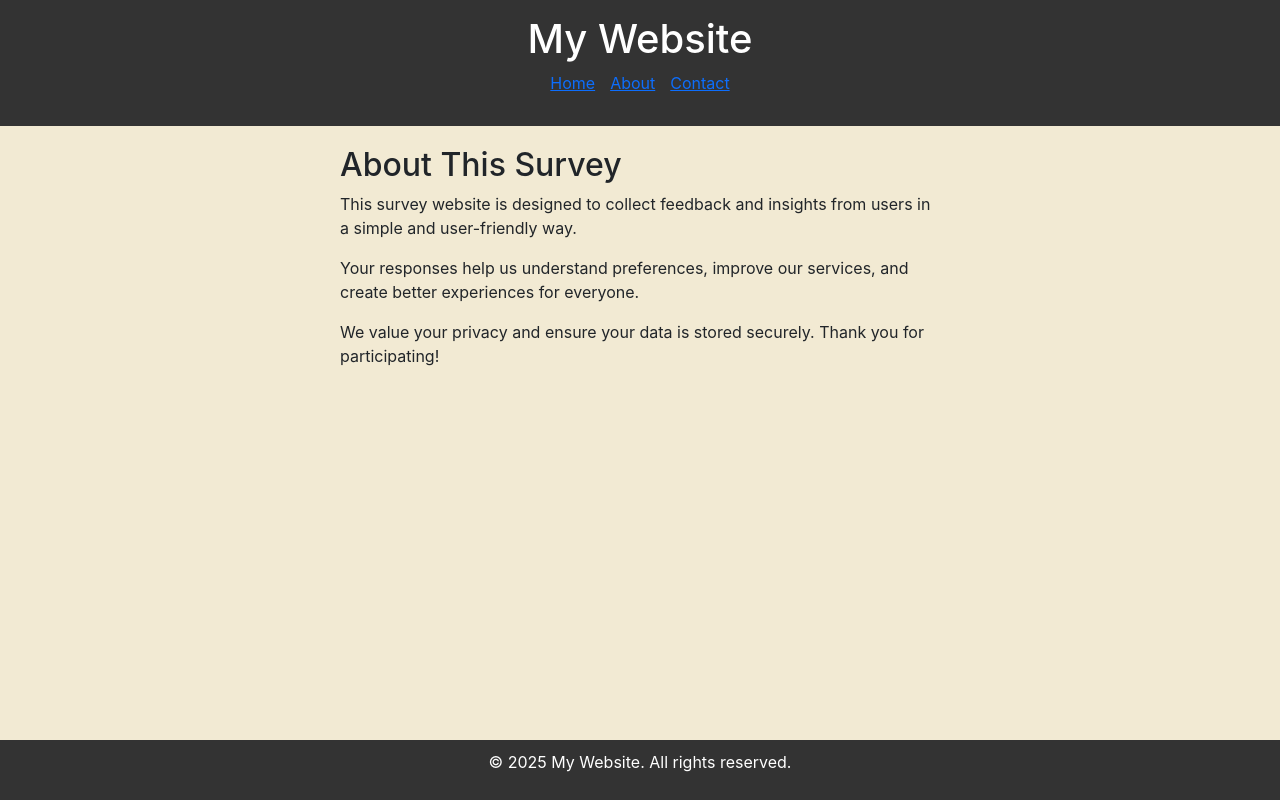
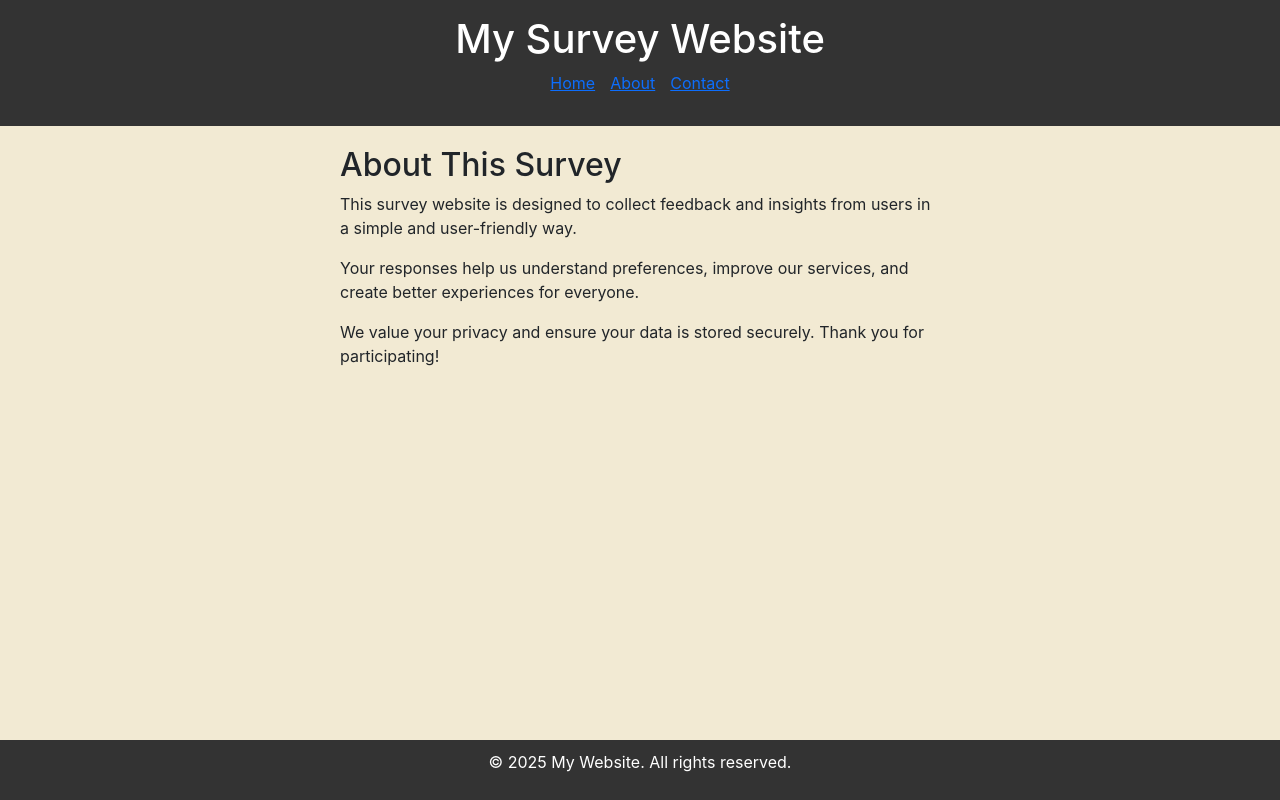
Before and after one commit to 25Priscilla/SurveyWebsite, a React (Create React App) app: page /SurveyWebsite/about in a window 1280 px wide. Built offline with nearby package versions, Linux system fonts and the light colour scheme.

Commit message:
initial commit

```diff
--- a/src/Components/Header.js
+++ b/src/Components/Header.js
@@ -4,7 +4,7 @@ import { Link } from 'react-router-dom';
 const Header = () => {
   return (
     <header style={styles.header}>
-      <h1>My Website</h1>
+      <h1>My Survey Website</h1>
       <nav>
         <ul style={styles.navList}>
           <li><Link to="/">Home</Link></li>
```
